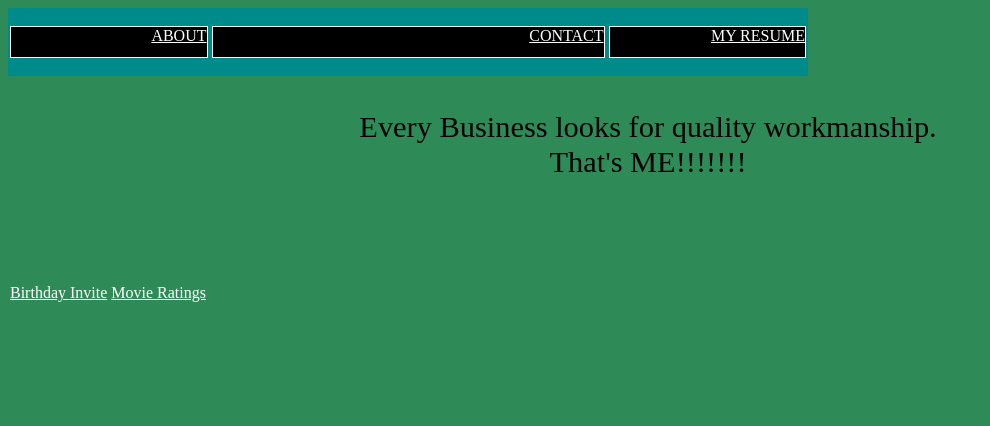
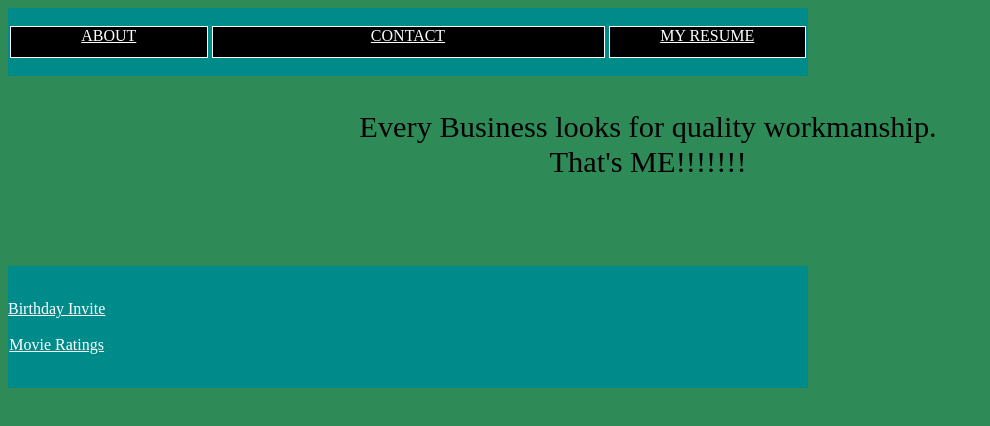
Before and after one commit to ODIRAA-git/html_portfolio, a plain HTML site: page Home.html in a window 1280 px wide. Shown: the whole page, without its empty margins (0-990 px from the left). Drawn offline with Linux system fonts and the light colour scheme.

Commit message:
Update Home.html

```diff
--- a/Home.html
+++ b/Home.html
@@ -4,11 +4,10 @@
     <meta charset="UTF-8" />
     <title>HOME</title>
     <style>
-       .cont {
+       nav {
         background-color: darkcyan; /* Background color of the navbar */
         overflow: hidden; /* Clear floats */
         max-width: 50rem;
-        text-align:center;
       }
       .navW{
         background-color: none;
@@ -19,15 +18,13 @@
         /*margin: 0; /* Remove margin */
         /*display: inline-block; /* Align items horizontally */
         display:flex;
-        text-align:center;
 
       }
 
       nav .navS {
-        display: flex;
+        display: inline-block;
       }
       nav li {
-        text-align: center;
         margin: 2px;
         display:inline;
         /*flex: 1; /* Equal width for each link */
@@ -36,7 +33,7 @@
       nav a {
         display: block; /* Make links fill the list item */
         color: white; /* Text color */
-        text-align: right; /* right text */
+        text-align: center; /* centers text */
       }
       nav a:hover {
         background-color: none; /* Background color on hover */
@@ -59,7 +56,7 @@
           background-color:red;
         }
         nav{
-          background-color:yellow;
+          background-color:violet;
         }
       }
       .subH > div {
@@ -105,7 +102,7 @@
   </head>
 
   <body>
-    <nav class="cont">
+    <nav>
       <ul class="container">
         <li class="card first"><a href="./public/about_me.html">ABOUT</a></li>
         <li class="card second"><a href="./public/contact_me.html">CONTACT</a></li>
```
